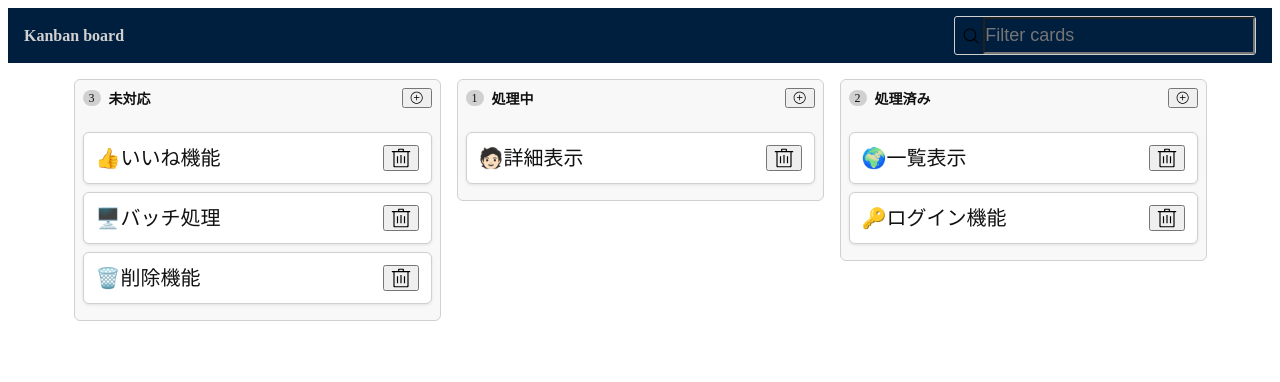
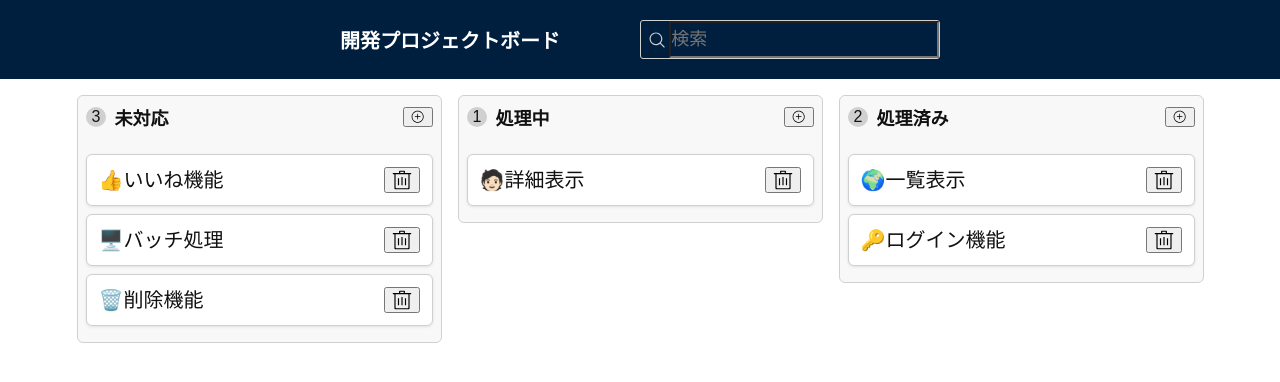
Before and after one commit to atsu0203/kanban-board, a React (Create React App) app: page / in a window 1280 px wide. Shown: the top 382 px of the page. Built offline with nearby package versions, Linux system fonts and the light colour scheme.

Commit message:
eslintの修正

```diff
--- a/src/CardFilter.tsx
+++ b/src/CardFilter.tsx
@@ -13,7 +13,8 @@ export function CardFilter({
   return (
     <Container>
       <SearchIcon />
-      <Input placeholder="Filter cards"
+      <Input
+        placeholder="検索"
         value={value}
         onChange={ev => onChange?.(ev.currentTarget.value)}
       />
@@ -32,7 +33,7 @@ const Container = styled.label`
 const SearchIcon = styled(_SearchIcon)`
   margin: 0 4px 0 8px;
   font-size: 18px;
-  color: ${color.Silver};
+  fill: ${color.Silver};
 `
 
 const Input = styled.input.attrs({ type: 'search' })`
--- a/src/Column.tsx
+++ b/src/Column.tsx
@@ -9,9 +9,9 @@ export function Column({
   title,
   filterValue: rawFilterValue,
   cards: rawCards,
-  onCardDragStart,
-  onCardDrop,
-  onCardDeleteClick,
+  // onCardDragStart,
+  // onCardDrop,
+  // onCardDeleteClick,
   text,
   onTextChange,
   onTextConfirm,
@@ -77,7 +77,7 @@ export function Column({
 
       <VerticalScroll>
         {cards.map(({ id, text }) => (
-            <Card.DropArea key={id}>
+          <Card.DropArea key={id}>
             <Card text={text} />
           </Card.DropArea>
         ))}
@@ -114,13 +114,13 @@ const CountBadge = styled.div`
   padding: 2px 6px;
   color: ${color.Black};
   background-color: ${color.Silver};
-  font-size: 12px;
+  font-size: 16px;
   line-height: 1;
 `
 
 const ColumnName = styled.div`
   color: ${color.Black};
-  font-size: 14px;
+  font-size: 18px;
   font-weight: bold;
 `
 
@@ -132,7 +132,7 @@ const AddButton = styled.button.attrs({
   color: ${color.Black};
 
   :hover {
-    color: ${color.Blue};
+    color: ${color.Navy};
   }
 `
 
--- a/src/Header.tsx
+++ b/src/Header.tsx
@@ -13,24 +13,33 @@ export function Header({
   className?: string
 }) {
   return (
-    <Container className={className}>
-      <Logo>Kanban board</Logo>
+    <Rapper>
+      <Container className={className}>
+        <Logo>開発プロジェクトボード</Logo>
 
-      <CardFilter value={filterValue} onChange={onFilterChange} />
-    </Container>
+        <CardFilter value={filterValue} onChange={onFilterChange} />
+      </Container>
+    </Rapper>
   )
 }
+
+const Rapper = styled.div`
+  background-color: ${color.Navy};
+`
 
 const Container = styled.div`
   display: flex;
   align-items: center;
   justify-content: space-between;
-  padding: 8px 16px;
+  padding: 20px 50px;
+  width: 700px;
+  margin-right: auto;
+  margin-left: auto;
   background-color: ${color.Navy};
 `
 
 const Logo = styled.div`
-  color: ${color.Silver};
-  font-size: 16px;
+  color: ${color.White};
+  font-size: 20px;
   font-weight: bold;
 `
--- a/src/InputForm.tsx
+++ b/src/InputForm.tsx
@@ -24,8 +24,6 @@ export function InputForm({
 
   const ref = useAutoFitToContentHeight(value)
 
-
-
   return (
     <Container className={className}>
       <Input
@@ -47,7 +45,6 @@ export function InputForm({
     </Container>
   )
 }
-
 
 /**
  * テキストエリアの高さを内容に合わせて自動調整する
@@ -73,7 +70,6 @@ export function InputForm({
   return ref
 }
 
-
 const Container = styled.div``
 
 const Input = styled.textarea`
@@ -89,7 +85,7 @@ const Input = styled.textarea`
 
   :focus {
     outline: none;
-    border-color: ${color.Blue};
+    border-color: ${color.Navy};
   }
 `
 
--- a/src/index.tsx
+++ b/src/index.tsx
@@ -1,19 +1,34 @@
 import React from 'react';
+import {createGlobalStyle} from 'styled-components';
 import ReactDOM from 'react-dom/client';
-// import './index.css';
 import App from './App';
 import reportWebVitals from './reportWebVitals';
+import cssVariables from './css_variables.json';
 
+const variable = cssVariables.variable;
+const GlobalStyle = createGlobalStyle`
+  body {
+    margin: 0;
+    padding: 0;
+    font-family: sans-serif;
+    font-size: ${variable.textSize};
+    color: ${variable.textColor};
+    *, *:before, *:after {
+        box-sizing: border-box;
+    }
+    a {
+        color: $base-color;
+    }
+  }
+`;
 
 const root = ReactDOM.createRoot(
   document.getElementById('root') as HTMLElement
 );
 root.render(
   <>
-  {/* <GlobalStyle /> */}
-  {/* <React.StrictMode> */}
+    <GlobalStyle />
     <App />
-  {/* </React.StrictMode> */}
   </>,
 );
 
```
Also changed, not shown: .eslintrc.json (deleted). Lines whose indentation alone changed are shown as unchanged.
